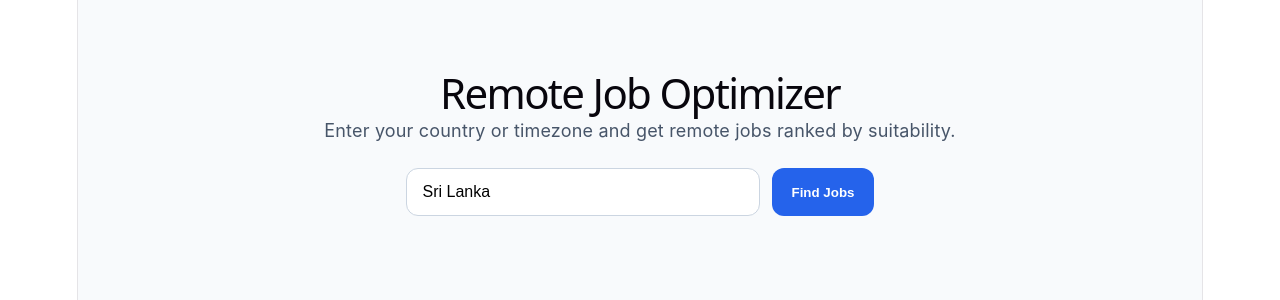
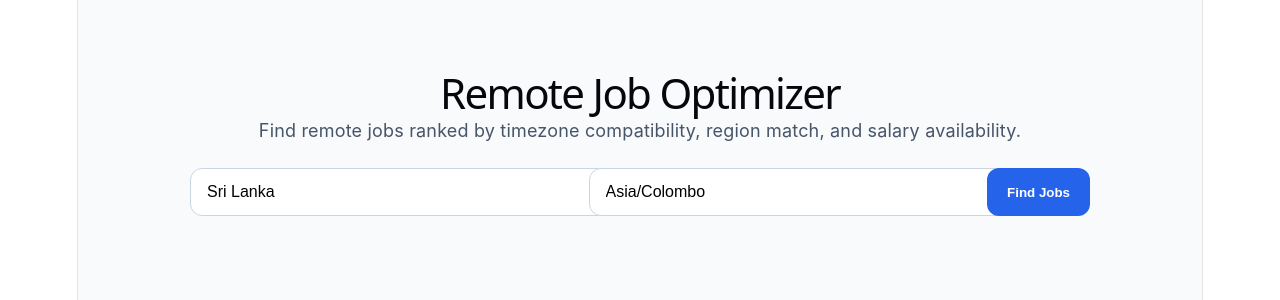
Before and after one commit to JayamalNarampanawa/Remote-Job-Optimizer, a React (Vite) app in the folder frontend/: page / in a window 1280 px wide. Shown: the top 300 px of the page. Built offline with nearby package versions, Linux system fonts and the light colour scheme.

Commit message:
Frontend for Country + Timezone

```diff
--- a/frontend/src/App.css
+++ b/frontend/src/App.css
@@ -24,13 +24,14 @@
 
 .search-box {
   margin-top: 24px;
-  display: flex;
+  display: grid;
+  grid-template-columns: 1fr 1fr auto;
   gap: 12px;
   justify-content: center;
 }
 
 .search-box input {
-  width: 320px;
+  width: 100%;
   padding: 14px 16px;
   border: 1px solid #cbd5e1;
   border-radius: 12px;
--- a/frontend/src/App.tsx
+++ b/frontend/src/App.tsx
@@ -14,7 +14,8 @@ type Job = {
 };
 
 function App() {
-  const [region, setRegion] = useState("Sri Lanka");
+  const [country, setCountry] = useState("Sri Lanka");
+  const [timezone, setTimezone] = useState("Asia/Colombo");
   const [jobs, setJobs] = useState<Job[]>([]);
   const [loading, setLoading] = useState(false);
   const [error, setError] = useState("");
@@ -24,9 +25,12 @@ function App() {
       setLoading(true);
       setError("");
 
-      const response = await fetch(
-        `http://localhost:5000/api/jobs?region=${encodeURIComponent(region)}`
-      );
+      const query = new URLSearchParams({
+        country,
+        timezone,
+      }).toString();
+
+      const response = await fetch(`http://localhost:5000/api/jobs?${query}`);
 
       if (!response.ok) {
         throw new Error("Failed to fetch jobs");
@@ -34,7 +38,7 @@ function App() {
 
       const data: Job[] = await response.json();
       setJobs(data);
-    } catch (err) {
+    } catch {
       setError("Something went wrong while fetching jobs.");
     } finally {
       setLoading(false);
@@ -46,16 +50,23 @@ function App() {
       <section className="hero">
         <h1>Remote Job Optimizer</h1>
         <p>
-          Enter your country or timezone and get remote jobs ranked by
-          suitability.
+          Find remote jobs ranked by timezone compatibility, region match, and
+          salary availability.
         </p>
 
         <div className="search-box">
           <input
-            value={region}
-            onChange={(e) => setRegion(e.target.value)}
-            placeholder="Enter country or timezone"
+            value={country}
+            onChange={(e) => setCountry(e.target.value)}
+            placeholder="Country / Region"
           />
+
+          <input
+            value={timezone}
+            onChange={(e) => setTimezone(e.target.value)}
+            placeholder="Timezone"
+          />
+
           <button onClick={fetchJobs} disabled={loading}>
             {loading ? "Searching..." : "Find Jobs"}
           </button>
@@ -78,6 +89,7 @@ function App() {
             <p>
               <strong>Location:</strong> {job.location}
             </p>
+
             <p>
               <strong>Salary:</strong> {job.salary}
             </p>
```
